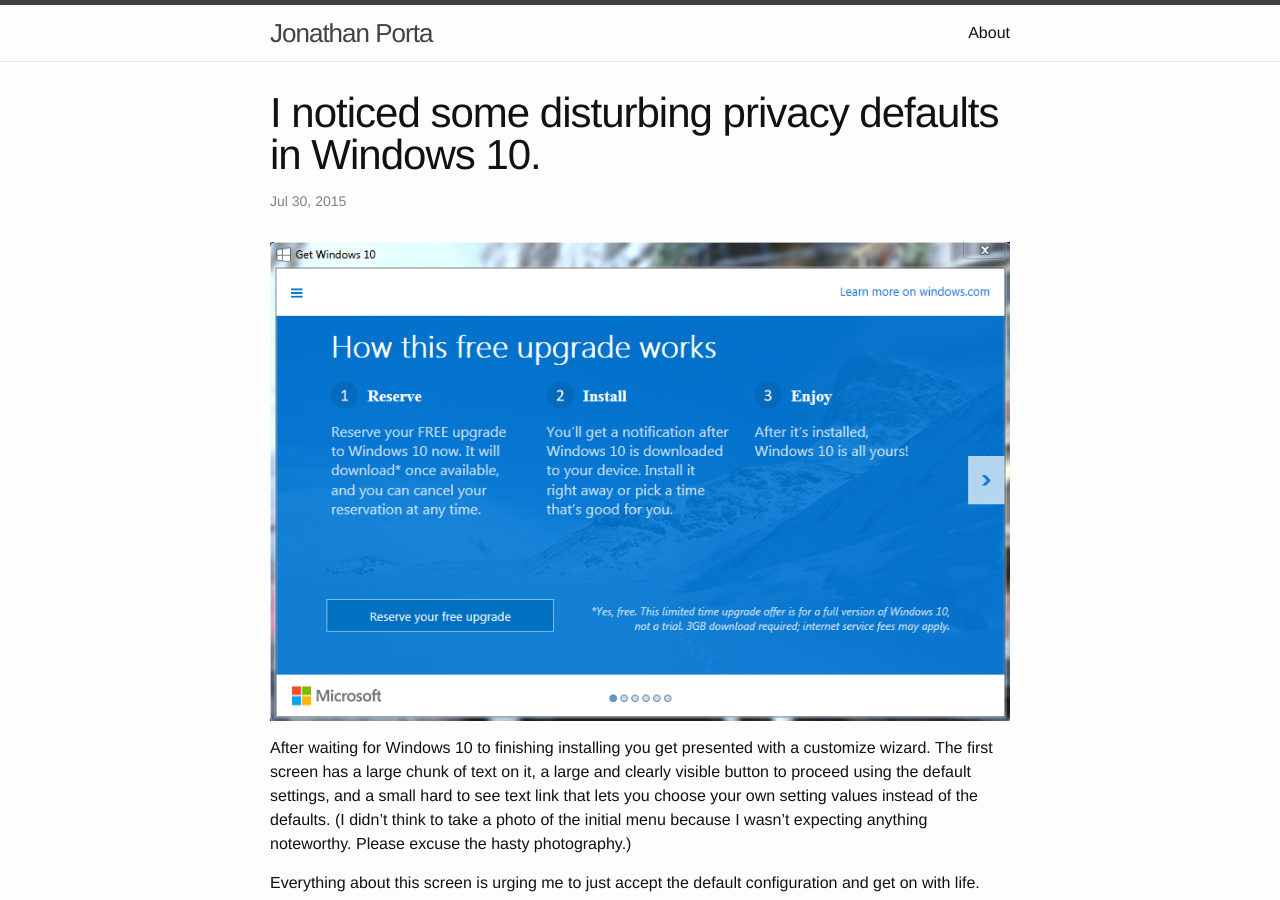
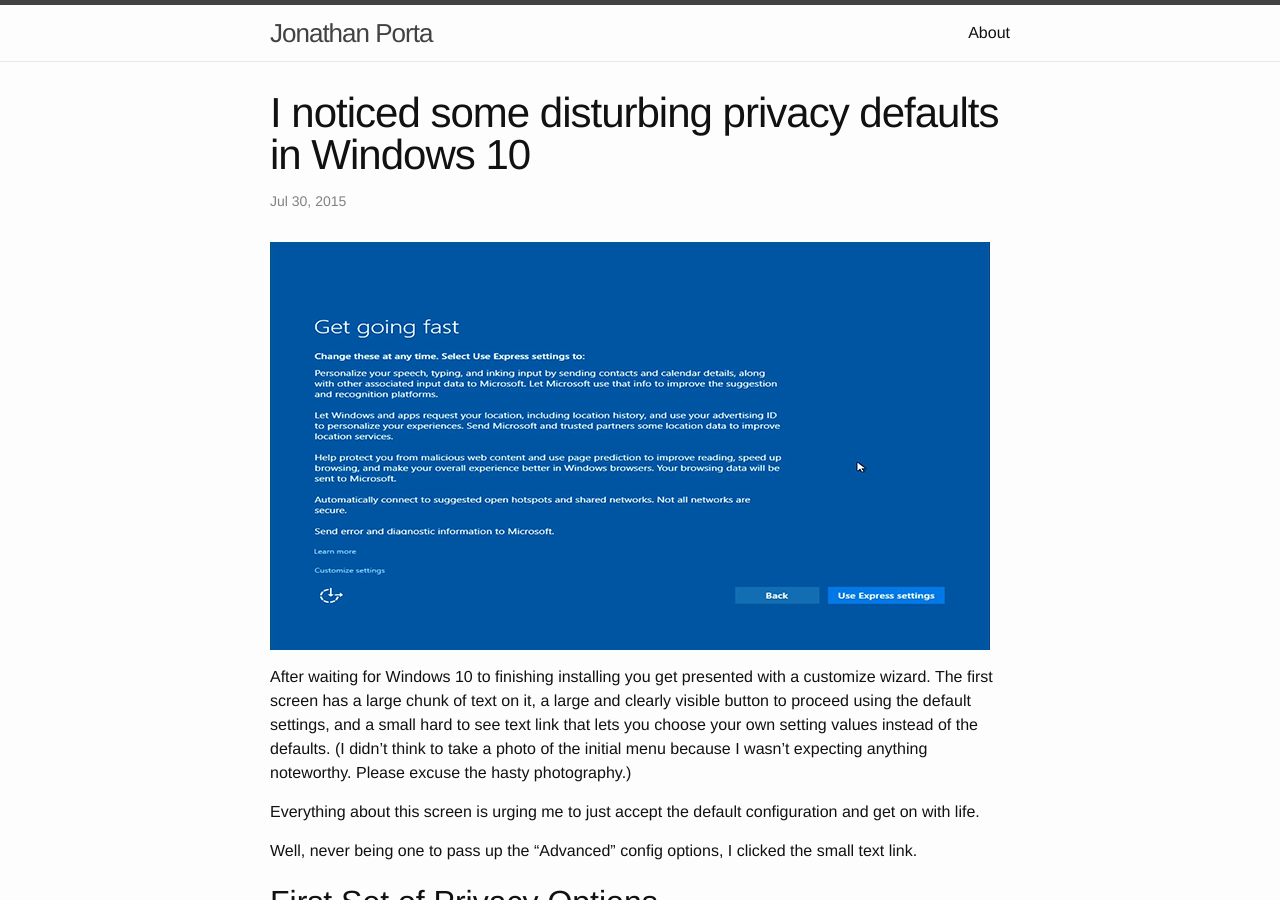
Before and after one commit to JonathanPorta/jonathan.porta.codes, a Jekyll site: the page built from _posts/2015-07-30-windows-10-seems-to-have-some-scary-privacy-defaults.markdown, in a window 1280 px wide and 900 px high. Built offline with Jekyll 4.4.1, drawn with Linux system fonts in a browser that asks for light colours; comment, search, counter and statistics services are not loaded; some of the changed lines change nothing that is shown.

Commit message:
Use optimized images

```diff
--- a/_posts/2015-07-30-windows-10-seems-to-have-some-scary-privacy-defaults.markdown
+++ b/_posts/2015-07-30-windows-10-seems-to-have-some-scary-privacy-defaults.markdown
@@ -1,12 +1,12 @@
 ---
 layout: post
-title:  "I noticed some disturbing privacy defaults in Windows 10."
+title:  "I noticed some disturbing privacy defaults in Windows 10"
 date:   2015-07-30
 categories:
 permalink: /2015/07/30/windows-10-seems-to-have-some-scary-privacy-defaults
 comments: true
 ---
-[![upgrading]][upgrading]
+[![privacy-1]][privacy-1]
 
 After waiting for Windows 10 to finishing installing you get presented with a customize wizard. The first screen has a large chunk of text on it, a large and clearly visible button to proceed using the default settings, and a small hard to see text link that lets you choose your own setting values instead of the defaults. (I didn't think to take a photo of the initial menu because I wasn't expecting anything noteworthy. Please excuse the hasty photography.)
 
@@ -15,7 +15,7 @@
 Well, never being one to pass up the "Advanced" config options, I clicked the small text link.
 
 ## First Set of Privacy Options
-[![privacy-1]][privacy-1]
+[![privacy-2]][privacy-2]
 
 # Uh, What?
 **"Personalize your speech, typing, and inking input by sending contacts and calendar details, along with other associated input data to Microsoft"**
@@ -42,7 +42,7 @@
 
 
 ## Second Set of Privacy Options
-[![privacy-2]][privacy-2]
+[![privacy-3]][privacy-3]
 
 The first option is the first useful setting I've seen since this started. Moving onto the second setting. Here we go again!
 
@@ -67,6 +67,6 @@
 
 With all of these settings on these two screens enabled I might as well relocate my computer to Microsoft headquarters and have the entire company look over my shoulder.
 
-[privacy-1]:/images/posts/2015/07/windows-10-upgrade-customize-privacy-settings-1-cropped.jpg
-[privacy-2]:/images/posts/2015/07/windows-10-upgrade-customize-privacy-settings-2-cropped.jpg
-[upgrading]:/images/posts/2015/07/window-10-upgrade-confirmation.png
+[privacy-1]:/images/posts/2015/07/window-10-privacy-settings-1.png
+[privacy-2]:/images/posts/2015/07/window-10-privacy-settings-2.png
+[privacy-3]:/images/posts/2015/07/window-10-privacy-settings-3.png
```
Also changed, not shown: images/posts/2015/07/window-10-privacy-settings-1.png (added), images/posts/2015/07/window-10-privacy-settings-2.png (added), images/posts/2015/07/window-10-privacy-settings-3.png (added), images/posts/2015/07/window-10-upgrade-confirmation.png (deleted), images/posts/2015/07/windows-10-upgrading.jpg (deleted), 2 other files.
